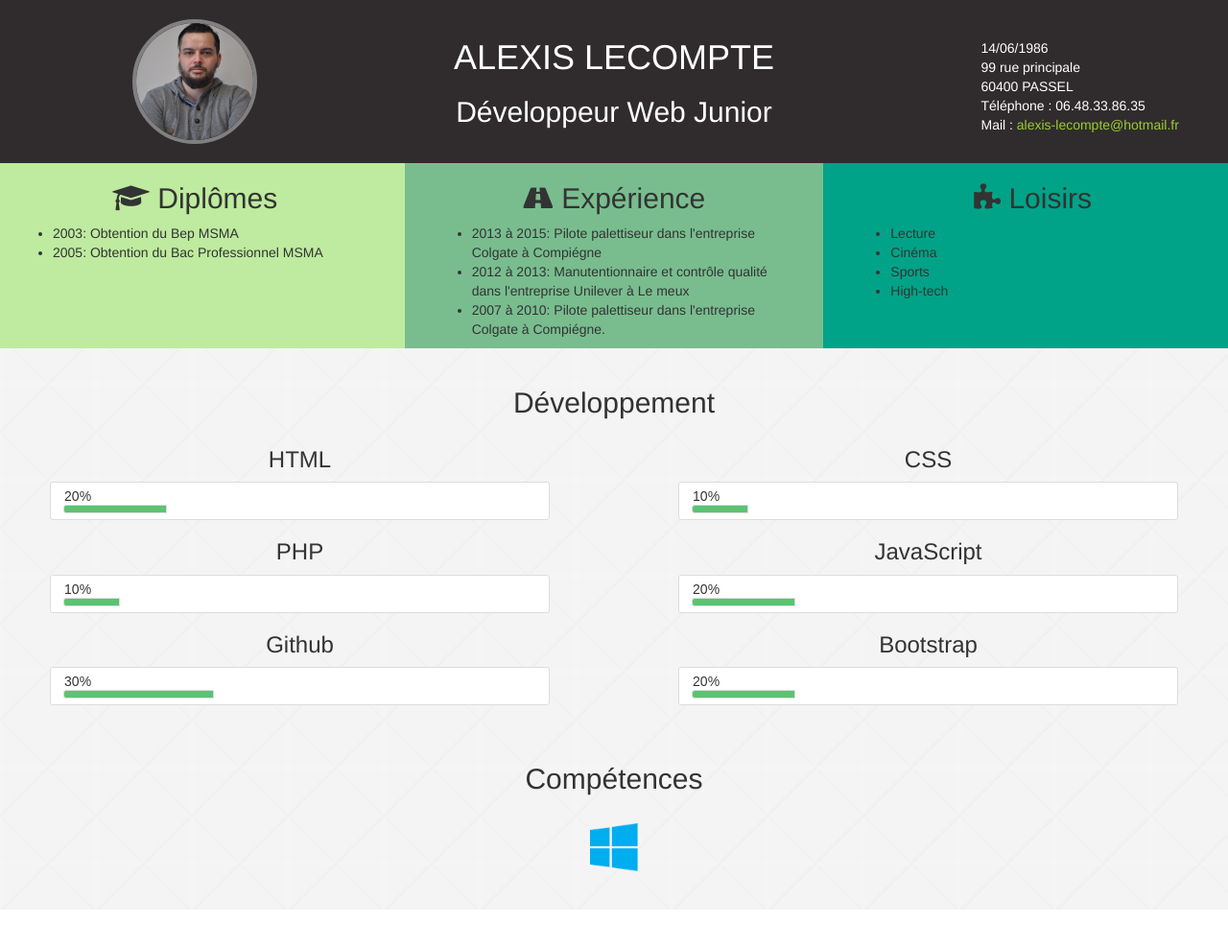
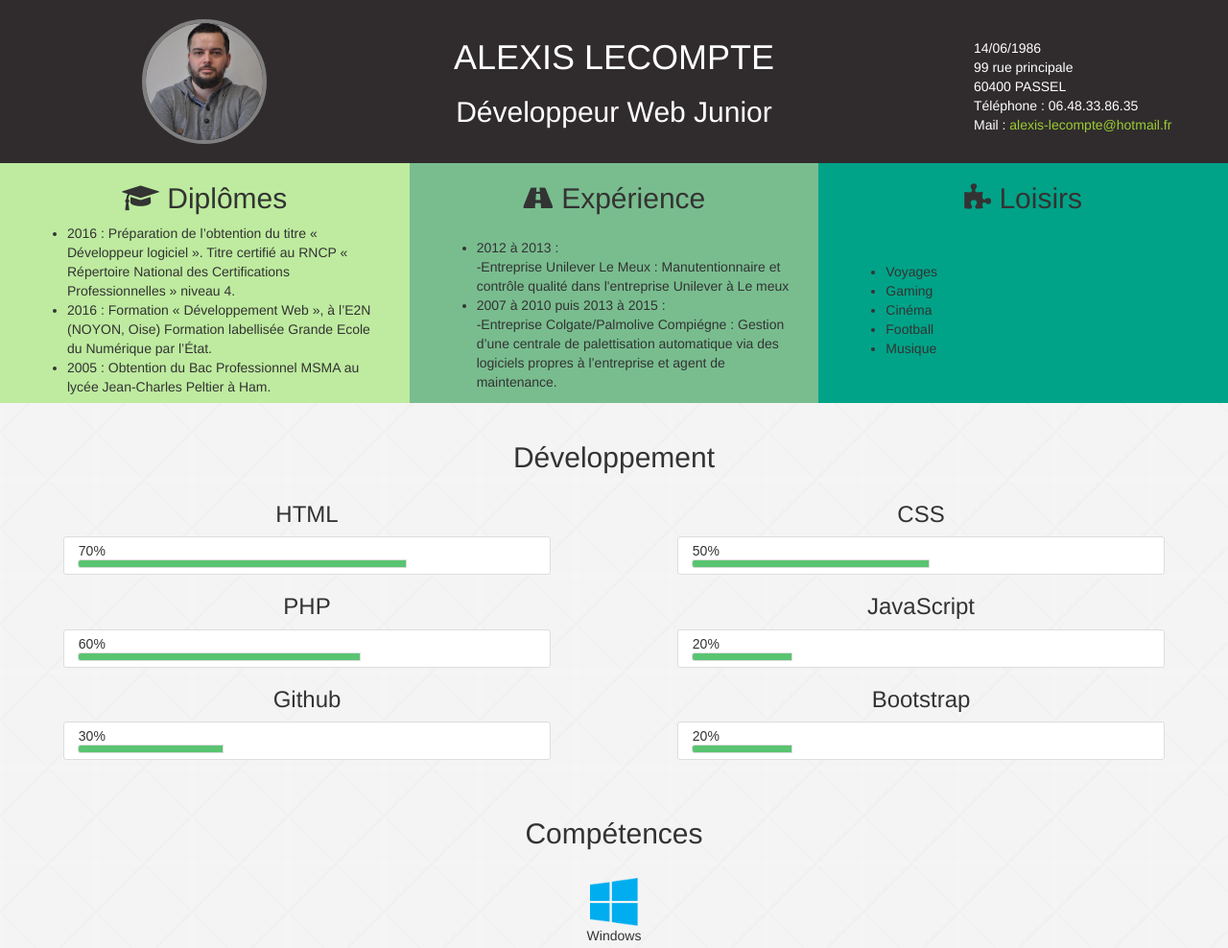
Before and after one commit to Alexis60/Alexis60.github.io, a plain HTML site: page index.html in a window 1280 px wide. Shown: the whole page at 96% size. Before the commit the page ends 948 px from the top, so only its background shows below. Drawn offline with Linux system fonts and the light colour scheme.

Commit message:
mise a jour progress bar

```diff
--- a/css/style.css
+++ b/css/style.css
@@ -34,16 +34,25 @@
 .diplomes
 {
     background-color: #BEEB9F;
-  height: 193px;
+    height: 250px;
 }
 .experience
 {
     background-color: #79BD8F;
+    height: 250px;
+
+}
+.liste-experience
+{
+    padding-top: 15px;
 }
 .loisirs
 {
     background-color: #00A388;
-  height: 193px;
+    height: 250px;
+}
+.liste-loisir {
+    padding-top: 40px;
 }
 .progress
 {
@@ -82,3 +91,15 @@ body
     height: 50px !important;
     width: auto !important;
 }
+.ui-progressbar {
+    position: relative;
+    height: 40px !important;
+    padding: 4px 14px;
+}
+.progress-label {
+    position: absolute;
+    left: 50%;
+    top: 4px;
+    font-weight: bold;
+    text-shadow: 1px 1px 0 #fff;
+}
--- a/index.html
+++ b/index.html
@@ -15,7 +15,7 @@
         <title>CV 19/06</title>
     </head>
     <body>
-
+        <div class="container-fluid">
             <div class="row entete bordphoto">
                 <div class="col-lg-4 col-xs-12">
                     <img class="photoidentite img-responsive vertical-align center-block" src="profil.png" alt="photo_d_identite">
@@ -43,29 +43,36 @@
                     </h2>
                     <div class="col-lg-12">
                         <ul>
-          <li>2003: Obtention du Bep MSMA</li>
-          <li>2005: Obtention du Bac Professionnel MSMA</li>
+                            <li>2016 : Préparation de l’obtention du titre « Développeur logiciel ». Titre certifié au RNCP
+                                « Répertoire National des Certifications Professionnelles » niveau 4.</li>
+                            <li>2016 : Formation « Développement Web », à l’E2N (NOYON, Oise)
+                                Formation labellisée Grande Ecole du Numérique par l’État. </li>
+                            <li>2005 : Obtention du Bac Professionnel MSMA au lycée Jean-Charles Peltier à Ham.</li>
                         </ul>
                     </div>
                 </div>
                 <div class="col-lg-4 col-xs-12 experience hvr-float-shadow"><h2 class="text-center"><i class="fa fa-road" aria-hidden="true"></i>
                         Expérience</h2>
                     <div class="col-lg-12">
-        <ul>
-          <li>2013 à 2015: Pilote palettiseur dans l'entreprise Colgate à Compiégne</li>
-          <li>2012 à 2013: Manutentionnaire et contrôle qualité dans l'entreprise Unilever à Le meux</li>
-          <li>2007 à 2010: Pilote palettiseur dans l'entreprise Colgate à Compiégne.</li>
+                        <ul class="liste-experience">
+                            <li>2012 à 2013 : <br/>
+                                -Entreprise Unilever Le Meux : Manutentionnaire et contrôle qualité dans l'entreprise Unilever à Le meux</li>
+                            <li>2007 à 2010 puis 2013 à 2015 : <br/>
+                                -Entreprise Colgate/Palmolive Compiégne : Gestion d’une centrale de palettisation
+                                automatique via des logiciels propres à
+                                l’entreprise et agent de maintenance.</li>
                         </ul>
                     </div>
                 </div>
                 <div class="col-lg-4 col-xs-12 loisirs hvr-float-shadow"><h2 class="text-center"><i class="fa fa-puzzle-piece" aria-hidden="true"></i>
                         Loisirs</h2>
-      <div class="col-lg-12">
-        <ul>
-          <li>Lecture</li>
+                    <div class="col-lg-4">
+                        <ul class="liste-loisir">
+                            <li>Voyages</li>
+                            <li>Gaming</li>
                             <li>Cinéma</li>
-          <li>Sports</li>
-          <li>High-tech</li>
+                            <li>Football</li>
+                            <li>Musique</li>
                         </ul>
                     </div>
                 </div>
@@ -100,6 +107,7 @@
                     <div class="carousel-inner">
                         <div class="item active bordphoto">
                             <img src="logo_atom.png" style="width:100%" class="img-responsive hauteur_carou center-block">
+                            <p class="text-center">ATOM</p>
 
                         </div>
                         <div class="item bordphoto">
@@ -108,15 +116,15 @@
                         </div>
                         <div class="item bordphoto">
                             <img src="Windows_logo.png" class="img-responsive hauteur_carou center-block">
-
+                            <p class="text-center">Windows</p>
                         </div>
                         <div class="item bordphoto">
                             <img src="Netbeans_logo.png" class="img-responsive hauteur_carou center-block">
-
+                            <p class="text-center">Netbeans</p>
                         </div>
                         <div class="item bordphoto">
                             <img src="logo_terminal.png" class="img-responsive hauteur_carou center-block">
-
+                            <p class="text-center">Terminal</p>
                         </div>
                     </div>
 
@@ -124,183 +132,178 @@
 
             </div>
         </div>
-      <!-- /.row -->
-    </div>
-  </div>
-  <style>
-  .ui-progressbar {
-    position: relative;
-    height: 40px !important;
-    padding: 4px 14px;
-  }
-  .progress-label {
-    position: absolute;
-    left: 50%;
-    top: 4px;
-    font-weight: bold;
-    text-shadow: 1px 1px 0 #fff;
-  }
-  </style>
         <script>
-  $(function() {
-    var progressbar = $( "#progressbar1" ),
-    progressLabel = $( ".progress-label1" );
+          //progress bar HTML
+            $(function () {
+                var progressbar = $("#progressbar1"),
+                        progressLabel = $(".progress-label1");
 
                 progressbar.progressbar({
                     value: false,
-      change: function() {
-        progressLabel.text( progressbar.progressbar( "value" ) + "%" );
+                    change: function () {
+                        progressLabel.text(progressbar.progressbar("value") + "%");
                     },
-      complete: function() {
-        progressLabel.text( "Complete!" );
+                    complete: function () {
+                        progressLabel.text("Complete!");
                     }
                 });
 
                 function progress() {
-      var val = progressbar.progressbar( "value" ) || 0;
+                    var val = progressbar.progressbar("value") || 0;
 
-      progressbar.progressbar( "value", val + 2 );
+                    progressbar.progressbar("value", val + 2);
 
-      if ( val < 18 ) {
-        setTimeout( progress, 80 );
+                    if (val < 68) {
+                        setTimeout(progress, 80);
                     }
                 }
 
-    setTimeout( progress, 2000 );
+                setTimeout(progress, 2000);
             });
-  $(function() {
-    var progressbar = $( "#progressbar2" ),
-    progressLabel = $( ".progress-label2" );
+
+                      //progress bar CSS
+
+            $(function () {
+                var progressbar = $("#progressbar2"),
+                        progressLabel = $(".progress-label2");
 
                 progressbar.progressbar({
                     value: false,
-      change: function() {
-        progressLabel.text( progressbar.progressbar( "value" ) + "%" );
+                    change: function () {
+                        progressLabel.text(progressbar.progressbar("value") + "%");
                     },
-      complete: function() {
-        progressLabel.text( "Complete!" );
+                    complete: function () {
+                        progressLabel.text("Complete!");
                     }
                 });
 
                 function progress() {
-      var val = progressbar.progressbar( "value" ) || 0;
+                    var val = progressbar.progressbar("value") || 0;
 
-      progressbar.progressbar( "value", val + 2 );
+                    progressbar.progressbar("value", val + 2);
 
-      if ( val < 8 ) {
-        setTimeout( progress, 80 );
+                    if (val < 48) {
+                        setTimeout(progress, 80);
                     }
                 }
 
-    setTimeout( progress, 2000 );
+                setTimeout(progress, 2000);
             });
-  $(function() {
-    var progressbar = $( "#progressbar3" ),
-    progressLabel = $( ".progress-label3" );
+
+                      //progress bar PHP
+
+            $(function () {
+                var progressbar = $("#progressbar3"),
+                        progressLabel = $(".progress-label3");
 
                 progressbar.progressbar({
                     value: false,
-      change: function() {
-        progressLabel.text( progressbar.progressbar( "value" ) + "%" );
+                    change: function () {
+                        progressLabel.text(progressbar.progressbar("value") + "%");
                     },
-      complete: function() {
-        progressLabel.text( "Complete!" );
+                    complete: function () {
+                        progressLabel.text("Complete!");
                     }
                 });
 
                 function progress() {
-      var val = progressbar.progressbar( "value" ) || 0;
+                    var val = progressbar.progressbar("value") || 0;
 
-      progressbar.progressbar( "value", val + 2 );
+                    progressbar.progressbar("value", val + 2);
 
-      if ( val < 8 ) {
-        setTimeout( progress, 80 );
+                    if (val < 58) {
+                        setTimeout(progress, 80);
                     }
                 }
 
-    setTimeout( progress, 2000 );
+                setTimeout(progress, 2000);
             });
-  $(function() {
-    var progressbar = $( "#progressbar4" ),
-    progressLabel = $( ".progress-label4" );
+
+                      //progress bar JS
+
+            $(function () {
+                var progressbar = $("#progressbar4"),
+                        progressLabel = $(".progress-label4");
 
                 progressbar.progressbar({
                     value: false,
-      change: function() {
-        progressLabel.text( progressbar.progressbar( "value" ) + "%" );
+                    change: function () {
+                        progressLabel.text(progressbar.progressbar("value") + "%");
                     },
-      complete: function() {
-        progressLabel.text( "Complete!" );
+                    complete: function () {
+                        progressLabel.text("Complete!");
                     }
                 });
 
                 function progress() {
-      var val = progressbar.progressbar( "value" ) || 0;
+                    var val = progressbar.progressbar("value") || 0;
 
-      progressbar.progressbar( "value", val + 2 );
+                    progressbar.progressbar("value", val + 2);
 
-      if ( val < 18 ) {
-        setTimeout( progress, 80 );
+                    if (val < 18) {
+                        setTimeout(progress, 80);
                     }
                 }
 
-    setTimeout( progress, 2000 );
+                setTimeout(progress, 2000);
             });
-  $(function() {
-    var progressbar = $( "#progressbar5" ),
-    progressLabel = $( ".progress-label5" );
+
+
+            $(function () {
+                var progressbar = $("#progressbar5"),
+                        progressLabel = $(".progress-label5");
 
                 progressbar.progressbar({
                     value: false,
-      change: function() {
-        progressLabel.text( progressbar.progressbar( "value" ) + "%" );
+                    change: function () {
+                        progressLabel.text(progressbar.progressbar("value") + "%");
                     },
-      complete: function() {
-        progressLabel.text( "Complete!" );
+                    complete: function () {
+                        progressLabel.text("Complete!");
                     }
                 });
 
                 function progress() {
-      var val = progressbar.progressbar( "value" ) || 0;
+                    var val = progressbar.progressbar("value") || 0;
 
-      progressbar.progressbar( "value", val + 2 );
+                    progressbar.progressbar("value", val + 2);
 
-      if ( val < 28 ) {
-        setTimeout( progress, 80 );
+                    if (val < 28) {
+                        setTimeout(progress, 80);
                     }
                 }
 
-    setTimeout( progress, 2000 );
+                setTimeout(progress, 2000);
             });
-  $(function() {
-    var progressbar = $( "#progressbar6" ),
-    progressLabel = $( ".progress-label6" );
+            $(function () {
+                var progressbar = $("#progressbar6"),
+                        progressLabel = $(".progress-label6");
 
                 progressbar.progressbar({
                     value: false,
-      change: function() {
-        progressLabel.text( progressbar.progressbar( "value" ) + "%" );
+                    change: function () {
+                        progressLabel.text(progressbar.progressbar("value") + "%");
                     },
-      complete: function() {
-        progressLabel.text( "Complete!" );
+                    complete: function () {
+                        progressLabel.text("Complete!");
                     }
                 });
 
                 function progress() {
-      var val = progressbar.progressbar( "value" ) || 0;
+                    var val = progressbar.progressbar("value") || 0;
 
-      progressbar.progressbar( "value", val + 2 );
+                    progressbar.progressbar("value", val + 2);
 
-      if ( val < 18 ) {
-        setTimeout( progress, 80 );
+                    if (val < 18) {
+                        setTimeout(progress, 80);
                     }
                 }
 
-    setTimeout( progress, 2000 );
+                setTimeout(progress, 2000);
             });
             var $ = jQuery.noConflict();
-  $(document).ready(function() {
-    $('#myCarousel').carousel({ interval: 2000, cycle: true });
+            $(document).ready(function () {
+                $('#myCarousel').carousel({interval: 2000, cycle: true});
             });
         </script>
     </body>
```
Lines whose indentation alone changed are shown as unchanged.
